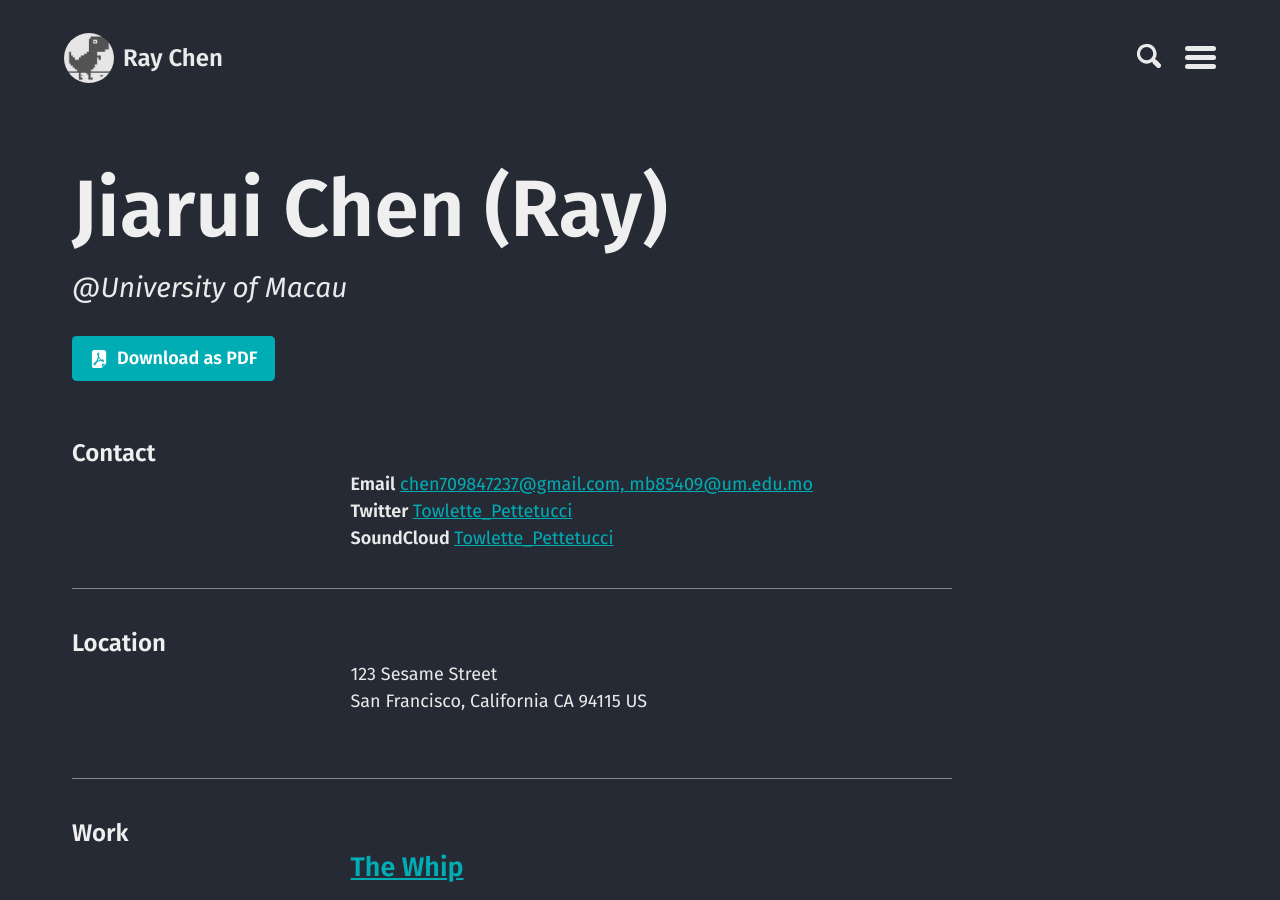
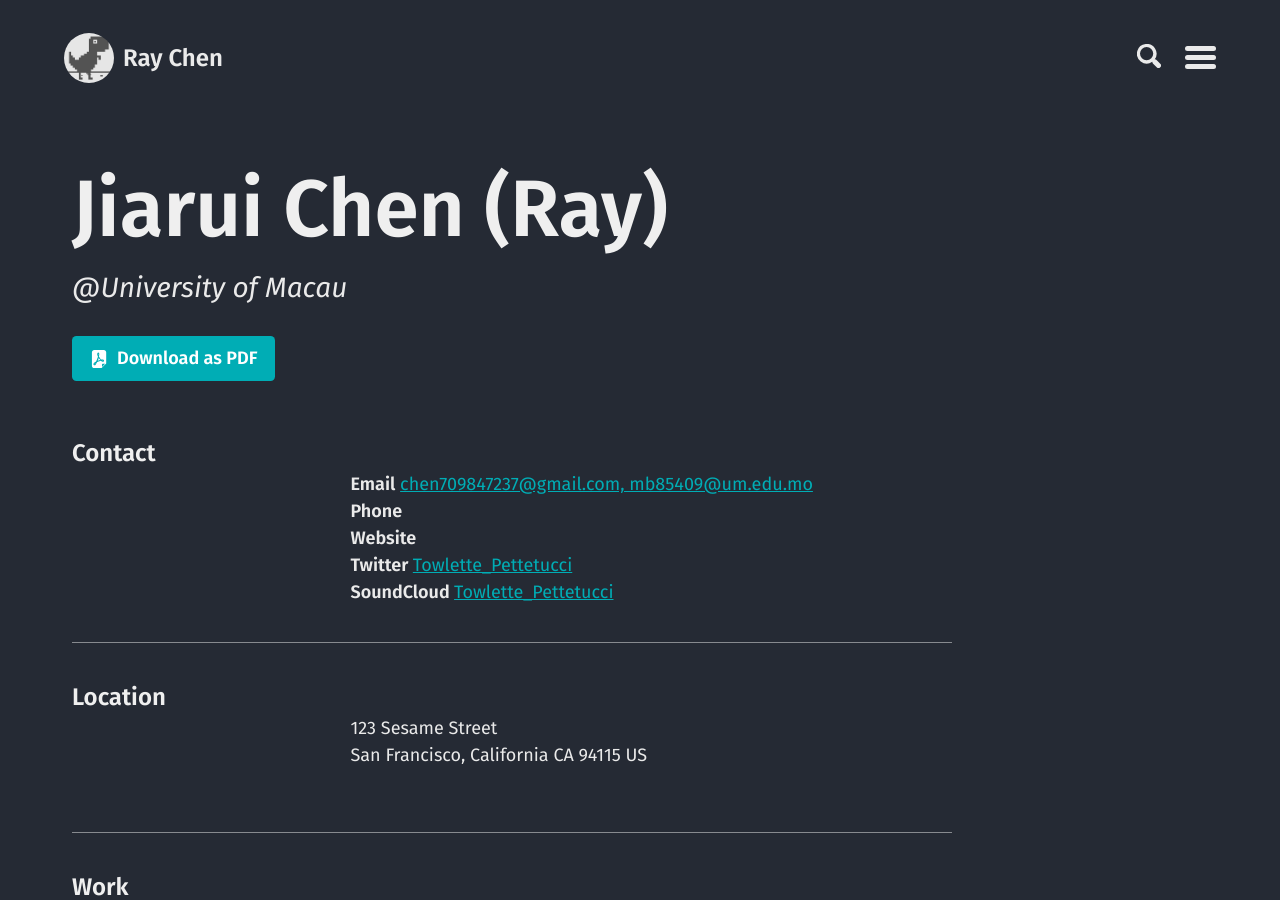
Before and after one commit to chen709847237/chen709847237, a Jekyll site: the page built from cv.md, in a window 1280 px wide and 900 px high. Built offline with Jekyll 4.4.1, drawn with Linux system fonts in a browser that asks for light colours.

Commit message:
Update cv.json

```diff
--- a/_data/cv.json
+++ b/_data/cv.json
@@ -4,8 +4,8 @@
     "label": "@University of Macau",
     "picture": "/assets/img/chrome.png",
     "email": "chen709847237@gmail.com, mb85409@um.edu.mo",
-    "phone": ,
-    "website": ,
+    "phone": "",
+    "website": "",
     "summary": "",
     "location": {
       "address": "123 Sesame Street",
```
